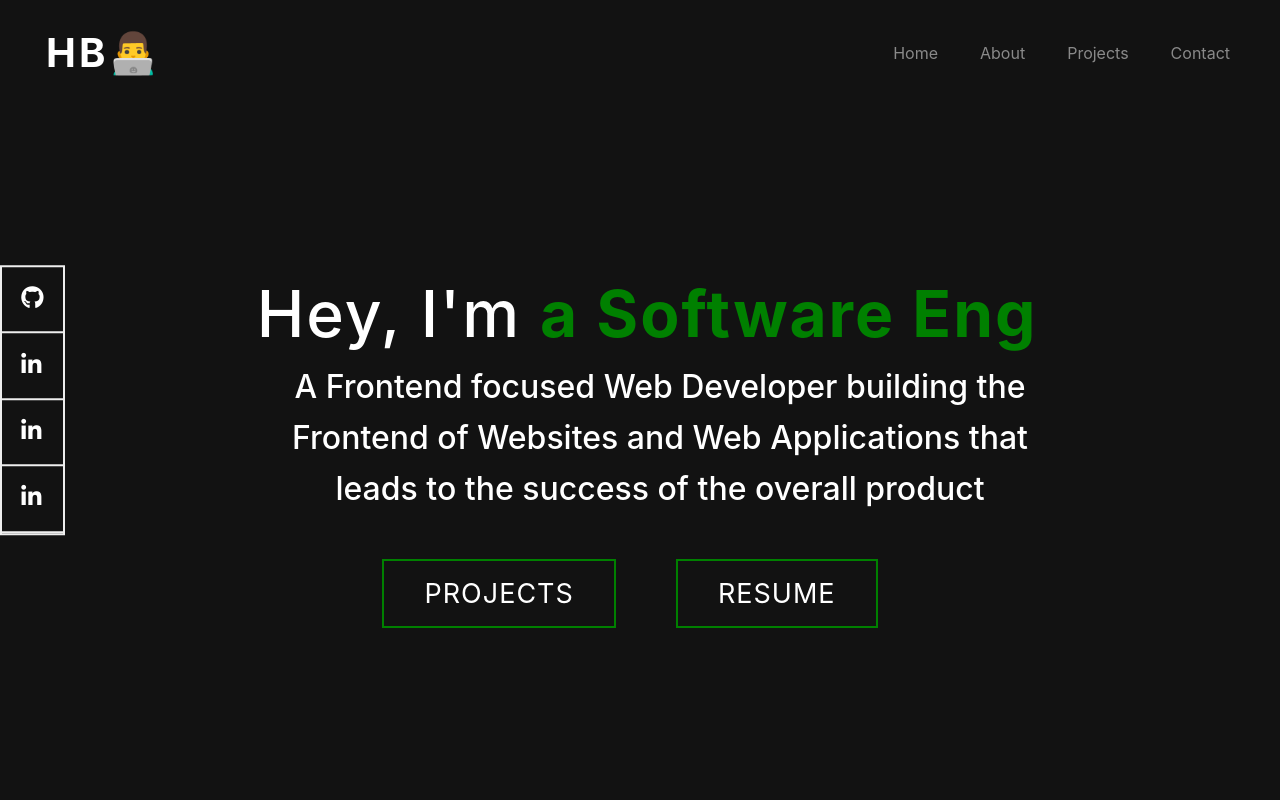
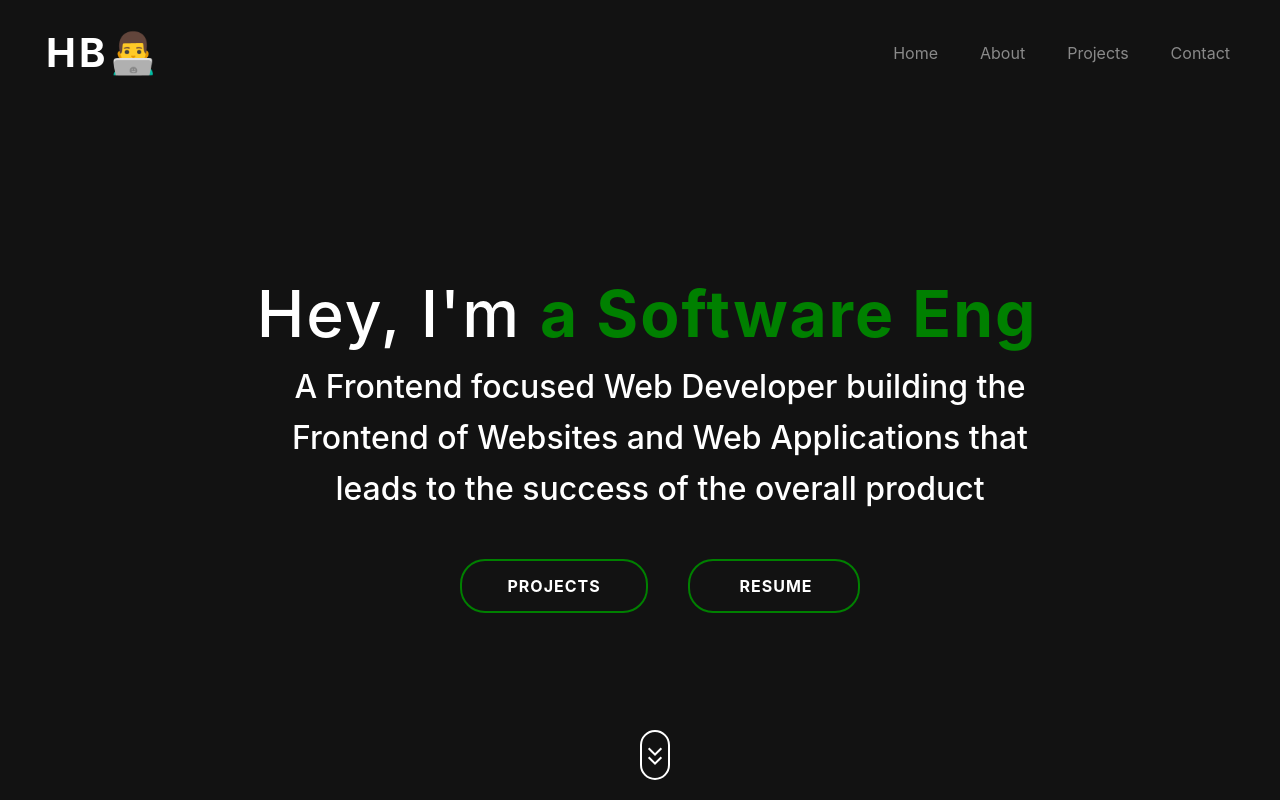
Before and after one commit to hamzazaka/Hamza-Portfolio, a React (Create React App) app in the folder portfolio-app/: page / in a window 1280 px wide. Shown: the top 800 px of the page. Built offline with nearby package versions, Linux system fonts and the light colour scheme.

Commit message:
working on the scroll button

```diff
--- a/portfolio-app/src/App.css
+++ b/portfolio-app/src/App.css
@@ -127,6 +127,7 @@
     padding-top: 180px;
     padding-left: 40px;
     height: 100vh;
+    /* background-image: linear-gradient(rgba(0,0,0,0.75),rgba(0,0,0,0.75)) */
 
 }
 
@@ -165,22 +166,53 @@
   text-align: center;
 }
 .hello1 a{
-  margin-right: 60px;
+  /* margin-right: 60px;
   padding: 16px;
   padding-right: 40px;
   padding-left: 40px;
   background: transparent;
   border: 2px solid green;
-  font-size: 27px;
+  font-size: 27px; */
 
+  width: 200px;
+  padding: 15px 45px;
+  text-align: center;
+  margin: 20px 20px;
+  border-radius: 25px;
+  font-weight: bold;
+  border: 2px solid green;
+  background: transparent;
+  color: #fff;;
+  cursor: pointer;
+  position: relative;
+  overflow: hidden;
 }
 
+.hello1 span{
+  background: green;
+  height: 100%;
+  width: 0;
+  border-radius: 25px;
+  position: absolute;
+  left: 0;
+  bottom: 0;
+  z-index: -1;
+  transition: 0.5s;
+}
+
+.hello1 a:hover span{
+  width: 100%;
+}
 .hello1 a:hover{
+  border: none;
+}
+
+/* .hello1 a:hover{
   background: green;
   border: 2px solid green;
 
 
-}
+} */
 
 
 
@@ -237,3 +269,53 @@
 .socials li i{
   font-size: 23px;
 }
+
+/* //////////////  SCROLL MOUSE (Learned from webs cifar css scroll down Animation) /////////////////// */
+
+.scroll-mouse{
+  height: 50px;
+  width: 30px;
+  border: 2px solid white;
+  position: absolute;
+  left: 50%;
+  bottom: 20px;
+  border-radius: 40px;
+  cursor: pointer;
+}
+
+.scroll-mouse::before,
+.scroll-mouse::after{
+  content: '';
+  position: absolute;
+  top: 10%;
+  left: 50%;
+  border: 2px solid white;
+  height: 10px;
+  width: 10px;
+  transform: translate(-50%,-100%) rotate(45deg);
+  border-top: transparent;
+  border-left: transparent;
+  animation: scroll-mouse 1s ease-in-out infinite;
+}
+
+.scroll-mouse::after{
+  top: 30%;
+  animation-delay: .9s;
+}
+
+@keyframes scroll-mouse{
+  0%{
+    opacity: 0;
+  }
+  30%{
+    opacity: 1;
+  }
+  60%{
+    opacity: 1;
+  }
+  100%{
+    opacity: 0;
+    top: 90%;
+  }
+
+}
--- a/portfolio-app/src/components/Header.js
+++ b/portfolio-app/src/components/Header.js
@@ -25,20 +25,21 @@ export default function Header() {
                 <h2>A Frontend focused Web Developer building the Frontend of Websites and Web Applications that leads to the success of the overall product
       </h2>
                 <div className="hello1">
-                <a className=" " href="">PROJECTS</a>
-                <a className=" " href="">RESUME</a>
+                <a className=" " href=""><span></span> PROJECTS</a>
+                <a className=" " href=""><span></span> RESUME</a>
 
                 </div>
             </div>
         </div>
     </div>
-     <div className="socials">
+     {/* <div className="socials">
             <li><i class="fab fa-github"></i></li>
             <li><i class="fab fa-linkedin-in"></i></li>
             <li><i class="fab fa-linkedin-in"></i></li>
             <li><i class="fab fa-linkedin-in"></i></li>
 
-        </div>
+        </div> */}
+        <div className="scroll-mouse"></div>
     </>
 
     )
```
